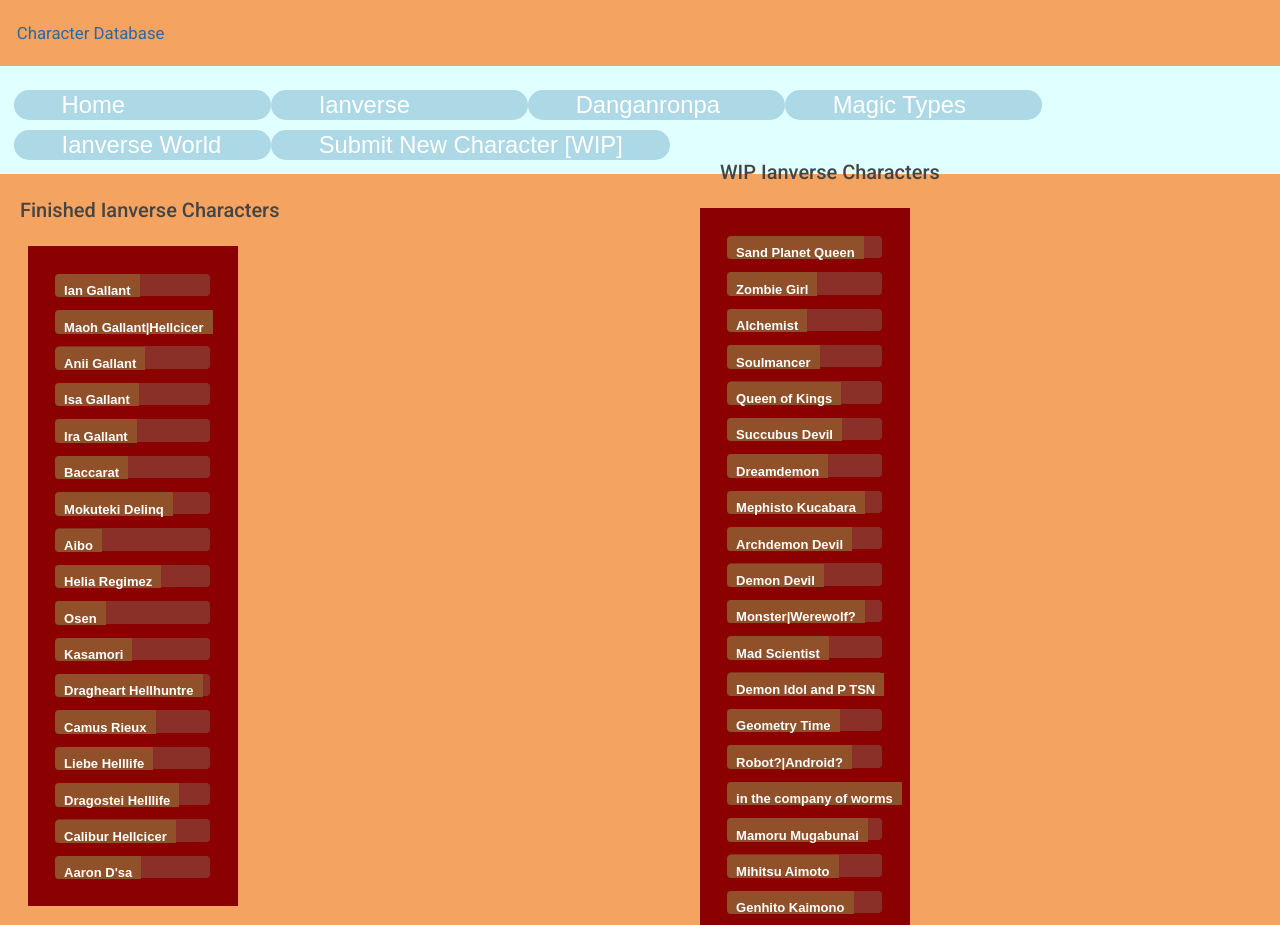
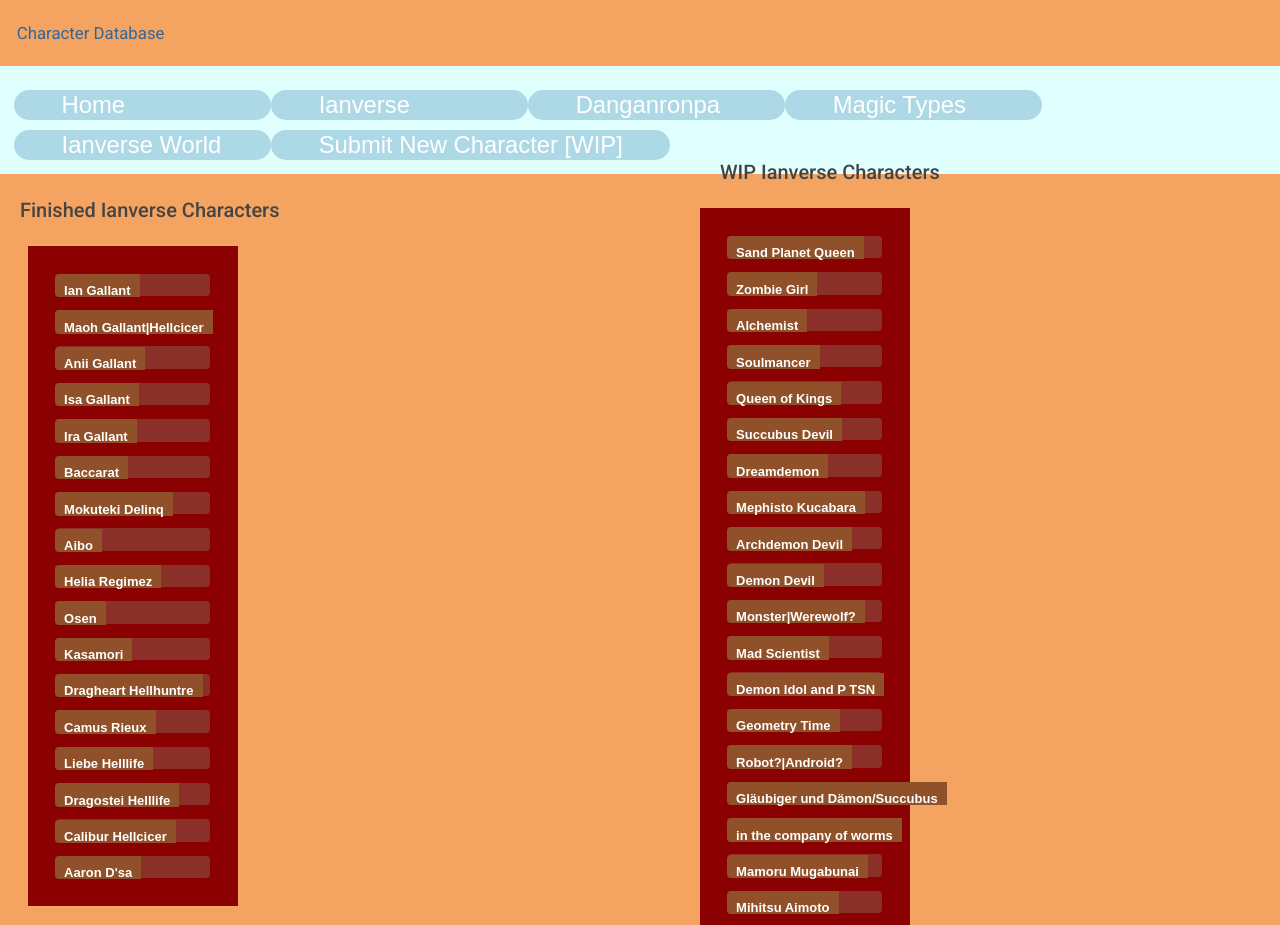
Before and after one commit to robinhood007-ger/CharacterDatabase, an Angular app: page /Ianverse in a window 1280 px wide. Shown: the top 925 px of the page. Built offline with nearby package versions, Linux system fonts and the light colour scheme.

Commit message:
Added New Character idea

```diff
--- a/angular.json
+++ b/angular.json
@@ -17,7 +17,7 @@
         "build": {
           "builder": "@angular-devkit/build-angular:browser",
           "options": {
-            "outputPath": "dist/anuglar-tour-of-heroes",
+            "outputPath": "dist",
             "index": "src/index.html",
             "main": "src/main.ts",
             "polyfills": "src/polyfills.ts",
--- a/src/app/Hardcode/IanVerseWIP.ts
+++ b/src/app/Hardcode/IanVerseWIP.ts
@@ -144,6 +144,15 @@ export const HEROES_WIP: Hero[] = [
     Faceclaim: '',
   },
   {
+    name: 'Gläubiger und Dämon/Succubus',
+    traits: 'tba',
+    Abilities: 'tba',
+    Backstory: 'tba',
+    magicTypes: 'N/A',
+    SongInspired: 'Feuerschwanz - Ketzerei',
+    Faceclaim: '',
+  },
+  {
     name: 'in the company of worms',
     traits: `Seemingly friendly and caring, however rotten and jealous of other people instead, killing those who aren't happy with their life despite not a being that bad, maybe even tries beforehand to help them out of their issues`,
     Abilities: 'tba',
--- a/src/main.ts
+++ b/src/main.ts
@@ -3,6 +3,8 @@ import { platformBrowserDynamic } from '@angular/platform-browser-dynamic';
 
 import { AppModule } from './app/app.module';
 import { environment } from './environments/environment';
+
+
 
 if (environment.production) {
   enableProdMode();
```
Also changed, not shown: main.js (added, +28 -0 lines), package.json (+7 -2 lines), 1 other file (tests, documents, lock files or other folders).
